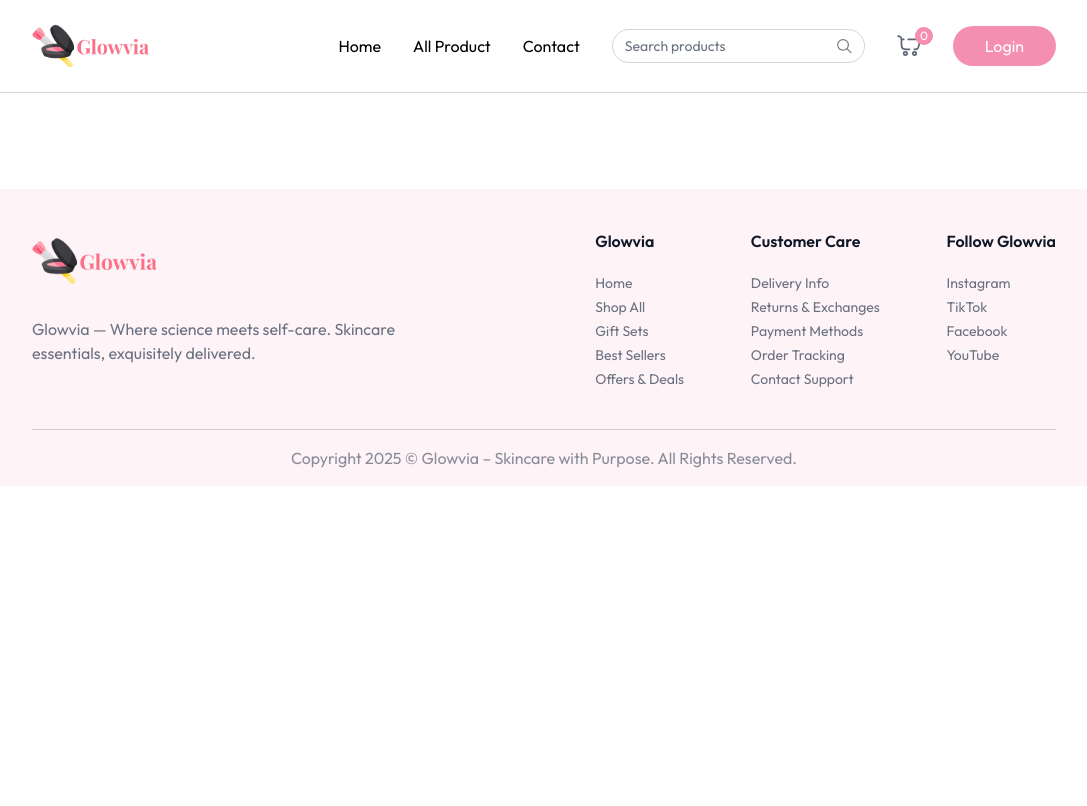
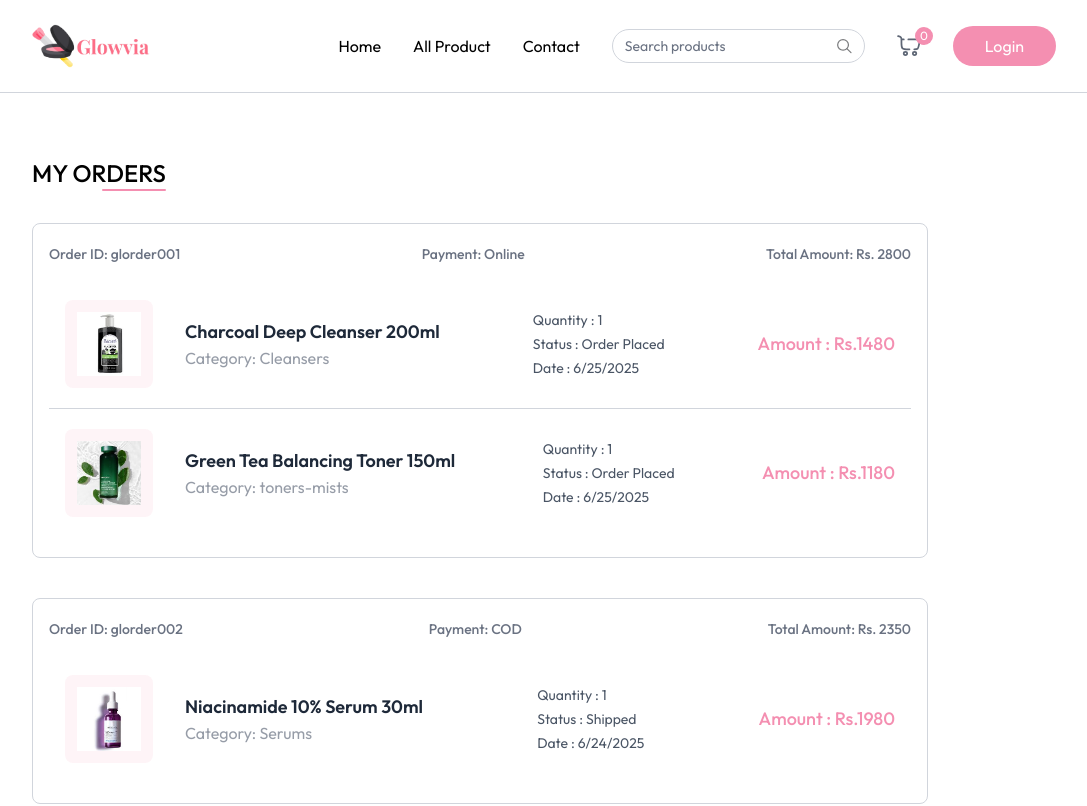
Before and after one commit to thiruniimasha/glowvia, a React (Vite) app in the folder client/: page /my-orders in a window 1280 px wide. Shown: the top 806 px of the page, without its empty margins (96-1183 px from the left). Built offline with nearby package versions, Linux system fonts and the light colour scheme.

Commit message:
create my orders page

```diff
--- a/client/src/App.jsx
+++ b/client/src/App.jsx
@@ -11,6 +11,7 @@
 import ProductDetails from './pages/ProductDetails'
 import Cart from './pages/Cart'
 import AddAddress from './pages/AddAddress'
+import MyOrders from './pages/MyOrders'
 
 function App() {
 
@@ -34,6 +35,7 @@
            <Route path='/products/:category/:id' element={<ProductDetails />} />
             <Route path='/cart' element={<Cart />} />
             <Route path='/add-address' element={<AddAddress/>} />
+             <Route path='/my-orders' element={<MyOrders/>} />
 
 
         </Routes>
--- /dev/null
+++ b/client/src/pages/MyOrders.jsx
@@ -0,0 +1,87 @@
+import React, { useEffect, useState } from 'react'
+import { useAppContext } from '../context/AppContext'
+import { dummyAddress, dummyOrders } from '../assets/assets'
+
+function MyOrders() {
+
+    const [MyOrders, setMyOrders] = useState([])
+    const { currency } = useAppContext()
+
+    const fetchMyOrders = async () => {
+        setMyOrders(dummyOrders)
+    }
+
+    useEffect(() => {
+        fetchMyOrders()
+    }, [])
+
+    return (
+        <div className='mt-16 pb-16'>
+            <div className='flex flex-col items-end w-max mb-8'>
+                <p className='text-2xl font-medium uppercase'>
+                    My Orders
+                </p>
+                <div className='w-16 h-0.5 bg-primary rounded-full'></div>
+            </div>
+
+            {MyOrders.map((order, index) => (
+                <div key={index} className='w-full max-w-4xl border border-gray-300 rounded-lg mb-10 p-4 py-5'>
+                    <p className='flex justify-between flex-wrap text-gray-500 text-sm font-medium mb-4'>
+                        <span>
+                            Order ID: {order._id}
+                        </span>
+                        <span>
+                            Payment: {order.paymentType}
+                        </span>
+                        <span>
+                            Total Amount: {currency} {order.amount}
+                        </span>
+                    </p>
+                    {order.items.map((item, index) => (
+
+                        <div key={index}
+                        className={`relative bg-white text-gray-500/70 ${order.items.length !== index + 1 && "border-b"} border-gray-300 flex flex-col md:flex-row md:items-center justify-between p-4 py-5 md:gap-16 w-full max-w-4xl`}>
+                            <div className='flex items-center gap-4'>
+                                <div className='bg-primary/10 p-3 rounded-lg'>
+                                    <img src={item.product.image[0]} alt="" className='w-16 h-16' />
+                                </div>
+                                <div className='ml-4'>
+                                    <h2 className='text-lg font-semibold text-gray-800'>
+                                        {item.product.name}
+                                    </h2>
+                                    <p>
+                                        Category: {item.product.category}
+                                    </p>
+                                </div>
+                            </div>
+
+                            <div className='flex flex-col gap-1 text-sm text-gray-600'>
+                                <p>
+                                    Quantity : {item.quantity || "1"}
+                                </p>
+
+                                <p>
+                                    Status : {order.status}
+                                </p>
+
+                                <p>
+                                    Date : {new Date(order.createdAt).toLocaleDateString()}
+                                </p>
+
+                            </div>
+                            <p className='text-primary text-lg font-medium'>
+                                Amount : {currency}{item.product.offerPrice * item.quantity}
+                            </p>
+
+                        </div>
+
+                    ))}
+                </div>
+
+            ))}
+
+        </div>
+    )
+}
+
+export default MyOrders
```
